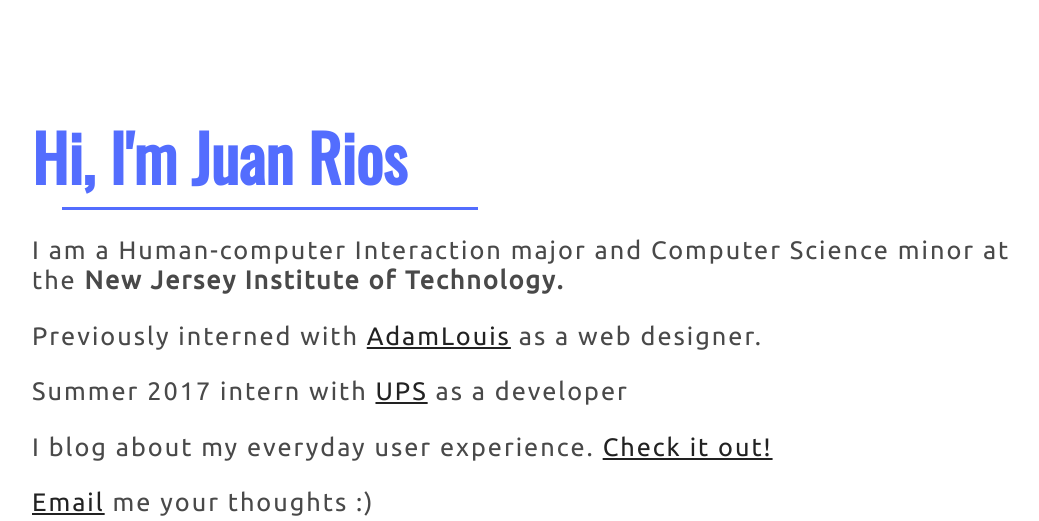
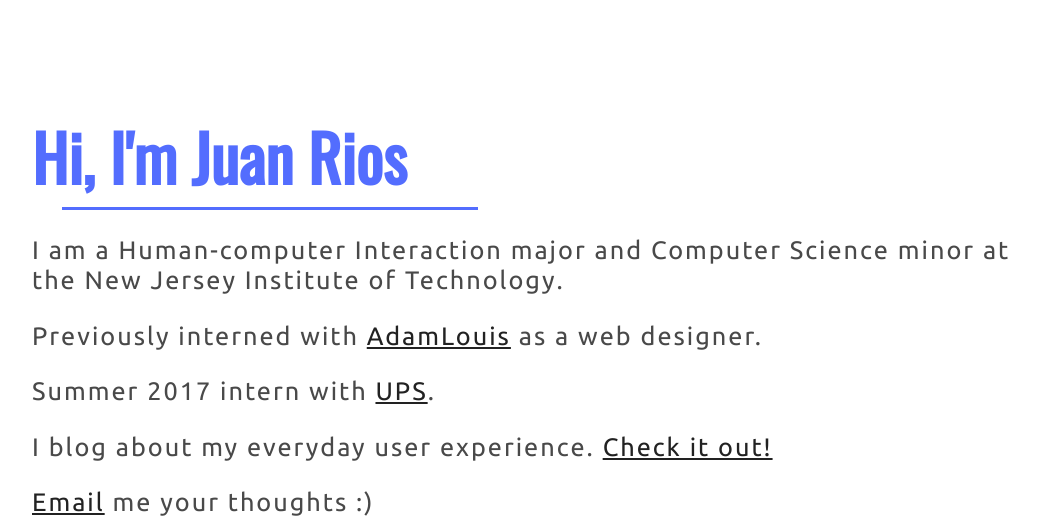
Before and after one commit to juanri0s/jsrios-v1, a plain HTML site: page index.html in a window 1280 px wide. Shown: the top 521 px of the page, without its empty margins (32-1071 px from the left). Drawn offline with nearby package versions, Linux system fonts and the light colour scheme.

Commit message:
add experience

```diff
--- a/index.html
+++ b/index.html
@@ -16,13 +16,13 @@
         <h1>Hi, I'm Juan Rios</h1>
         <div class="divider"></div>
         <section class="text">
-            <p>I am a Human-computer Interaction major and Computer Science minor at the <b>New
-               Jersey Institute of Technology.</b><p>
+            <p>I am a Human-computer Interaction major and Computer Science minor at the New
+               Jersey Institute of Technology.<p>
 
             <p>Previously interned with <a href="https://adamlouis.com/" target="_blank">AdamLouis</a>
                as a web designer.</p>
 
-            <p>Summer 2017 intern with <a href="https://www.ups.com/content/us/en/index.jsx" target="_blank">UPS</a> as a developer</p>
+            <p>Summer 2017 intern with <a href="https://www.ups.com/content/us/en/index.jsx" target="_blank">UPS</a>.</p>
 
             <p>I blog about my everyday user experience. <a href="http://juanri0s.pythonanywhere.com/" target="_blank">Check it out!</a></p>
 
```
